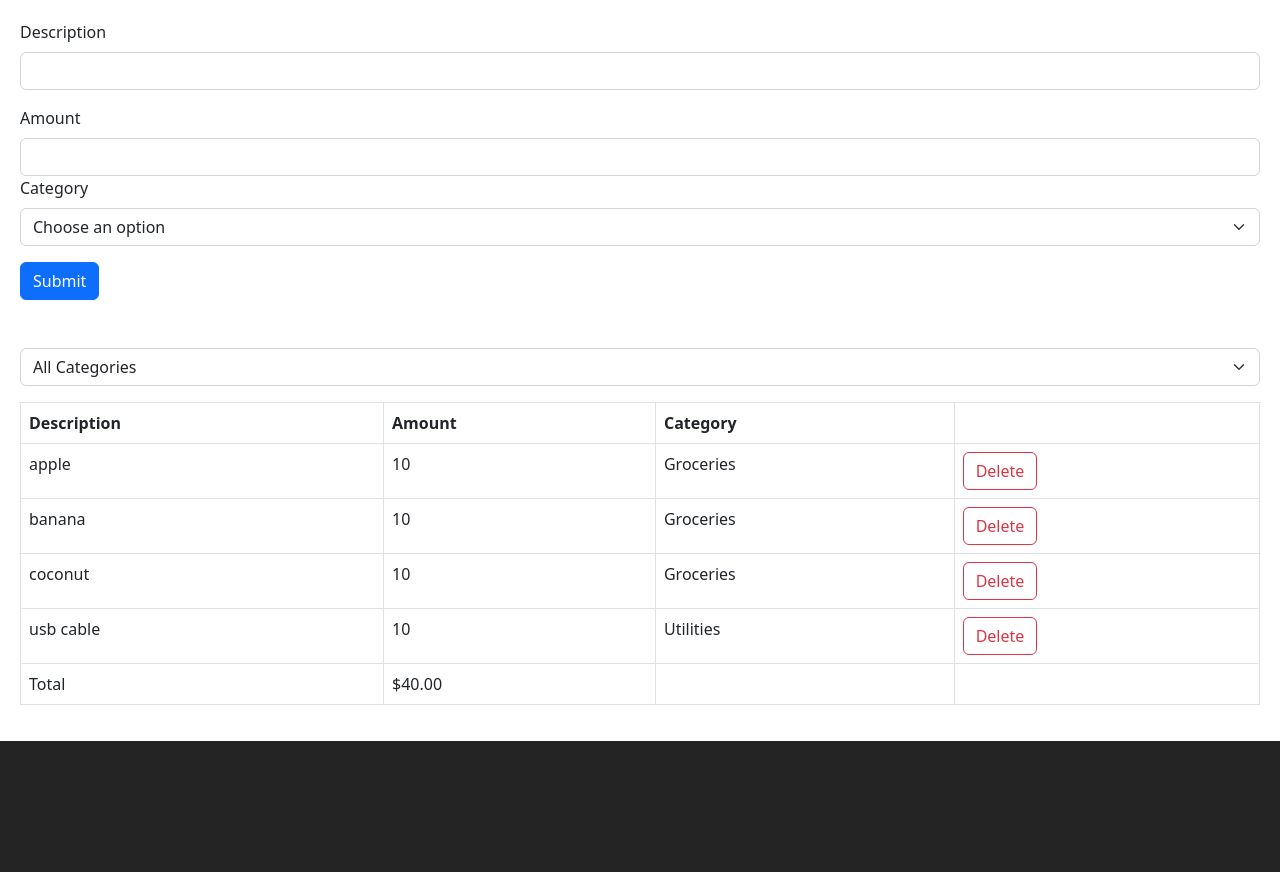
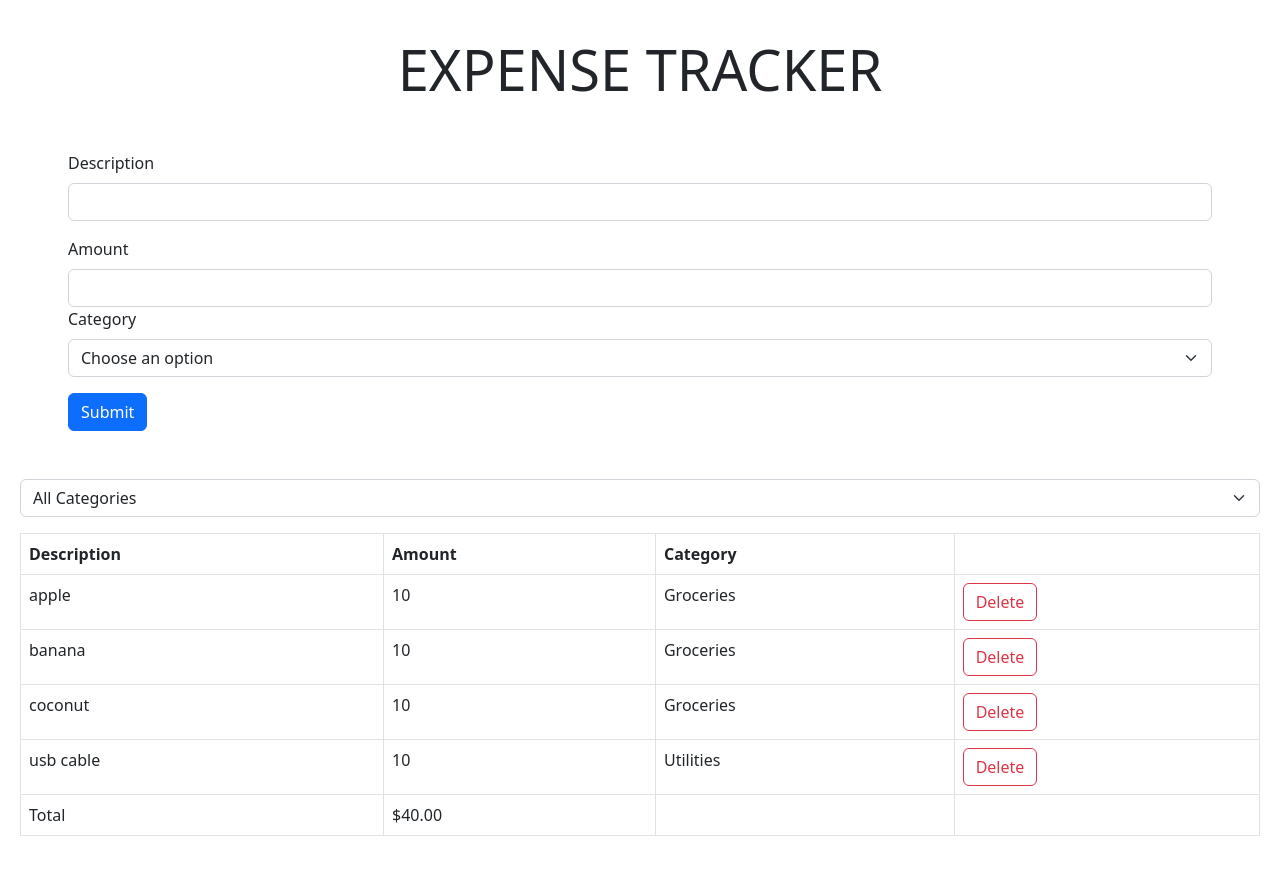
Before and after one commit to PieroMastro/expense-tracker, a React (Vite) app in the folder react-app/: page / in a window 1280 px wide. Before the commit the page ends 800 px from the top, so only its background shows below. Built offline with nearby package versions, Linux system fonts and the light colour scheme.

Commit message:
done for the most paret, everything working as expected

```diff
--- a/react-app/src/App.tsx
+++ b/react-app/src/App.tsx
@@ -1,7 +1,8 @@
 import { useState } from "react";
+import Title from "./expense-tracker/components/Title";
+import ExpenseForm from "./expense-tracker/components/ExpenseForm";
+import ExpenseFilter from "./expense-tracker/components/ExpenseFilter";
 import ExpenseList from "./expense-tracker/components/ExpenseList";
-import ExpenseFilter from "./expense-tracker/components/ExpenseFilter";
-import ExpenseForm from "./expense-tracker/components/ExpenseForm";
 import categories from "./expense-tracker/categories";
 
 function App() {
@@ -21,7 +22,10 @@ function App() {
   return (
     <>
       <div>
-        <div className="mb-5">
+        <div className="container -fluid mt-3">
+          <Title />
+        </div>
+        <div className="m-5">
           <ExpenseForm
             onSubmit={(newExpense) =>
               setExpenses([
--- /dev/null
+++ b/react-app/src/expense-tracker/components/Title.tsx
@@ -0,0 +1,7 @@
+import React from "react";
+
+const Title = () => {
+  return <h1 className="text-center display-4">EXPENSE TRACKER</h1>;
+};
+
+export default Title;
```
